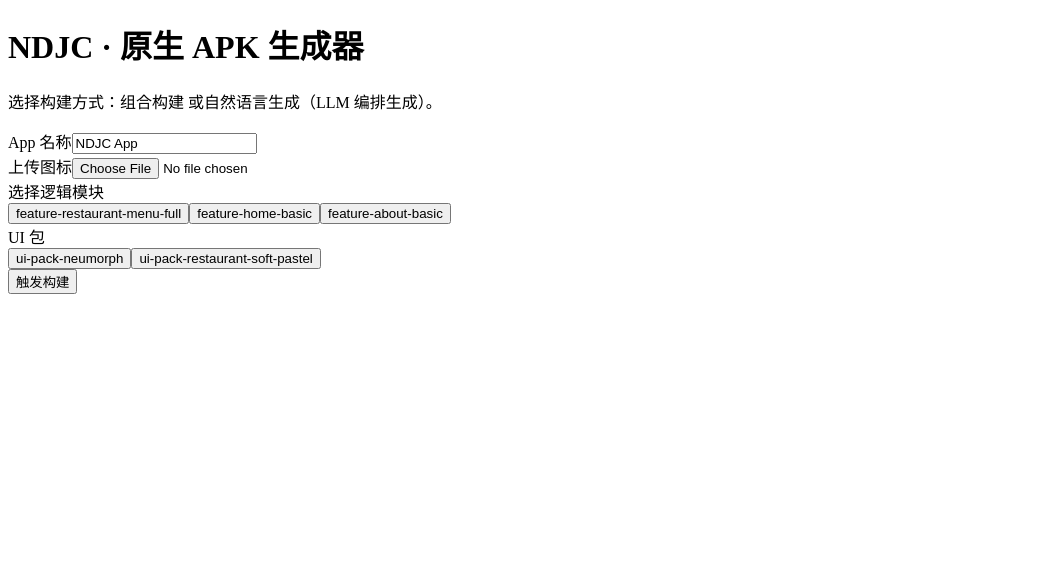
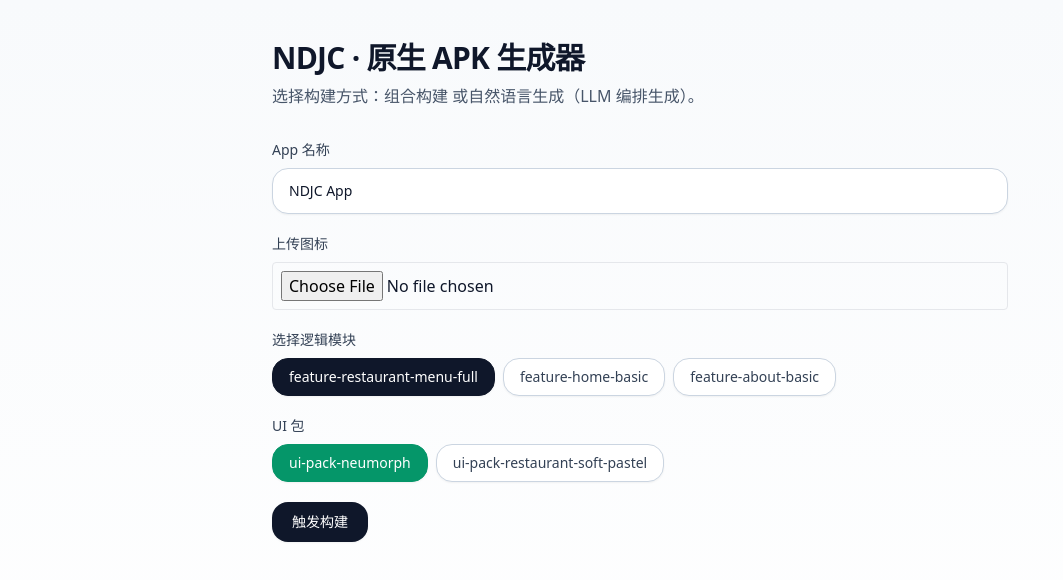
Before and after one commit to why459097630/niandongjicheng, a Next.js app: page / in a window 1280 px wide. Shown: the top 580 px of the page, without its empty margins (0-1063 px from the left). Built offline with nearby package versions, Linux system fonts and the light colour scheme.

Commit message:
Add Tailwind CSS and improve page layout

```diff
--- /dev/null
+++ b/pages/_app.tsx
@@ -0,0 +1 @@
+import "../styles/tailwind.css";  // 确保引入 Tailwind CSS 文件
--- /dev/null
+++ b/styles/tailwind.css
@@ -0,0 +1,4 @@
+/* ./styles/tailwind.css */
+@tailwind base;
+@tailwind components;
+@tailwind utilities;
--- /dev/null
+++ b/tailwind.config.js
@@ -0,0 +1,11 @@
+/** @type {import('tailwindcss').Config} */
+module.exports = {
+  content: [
+    "./pages/**/*.{js,ts,jsx,tsx}",  // 扫描 pages 目录中的所有文件
+    "./components/**/*.{js,ts,jsx,tsx}",  // 扫描 components 目录中的所有文件
+  ],
+  theme: {
+    extend: {},
+  },
+  plugins: [],
+}
```
Also changed, not shown: package.json (+10 -9 lines), 1 other file (tests, documents, lock files or other folders).
